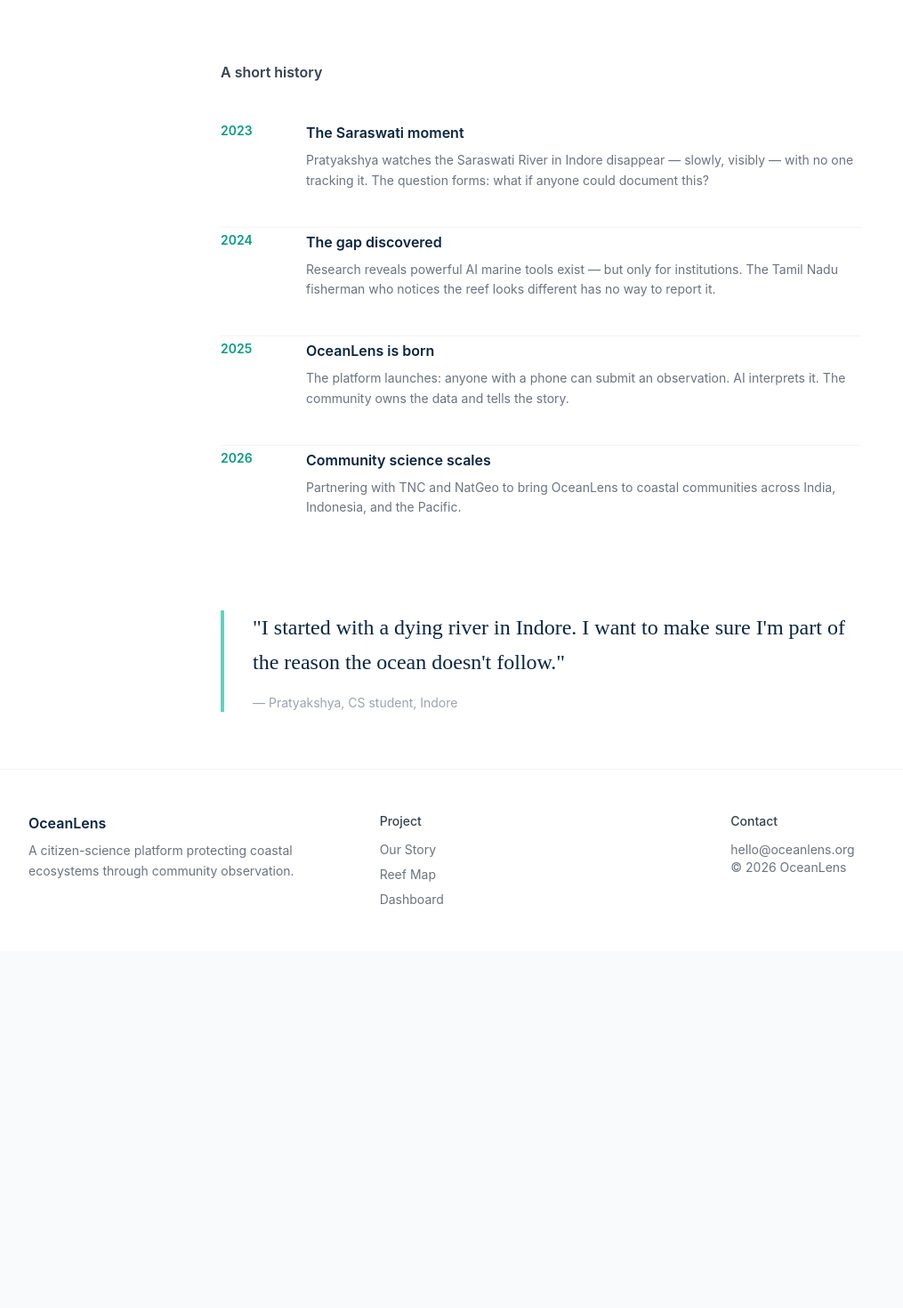
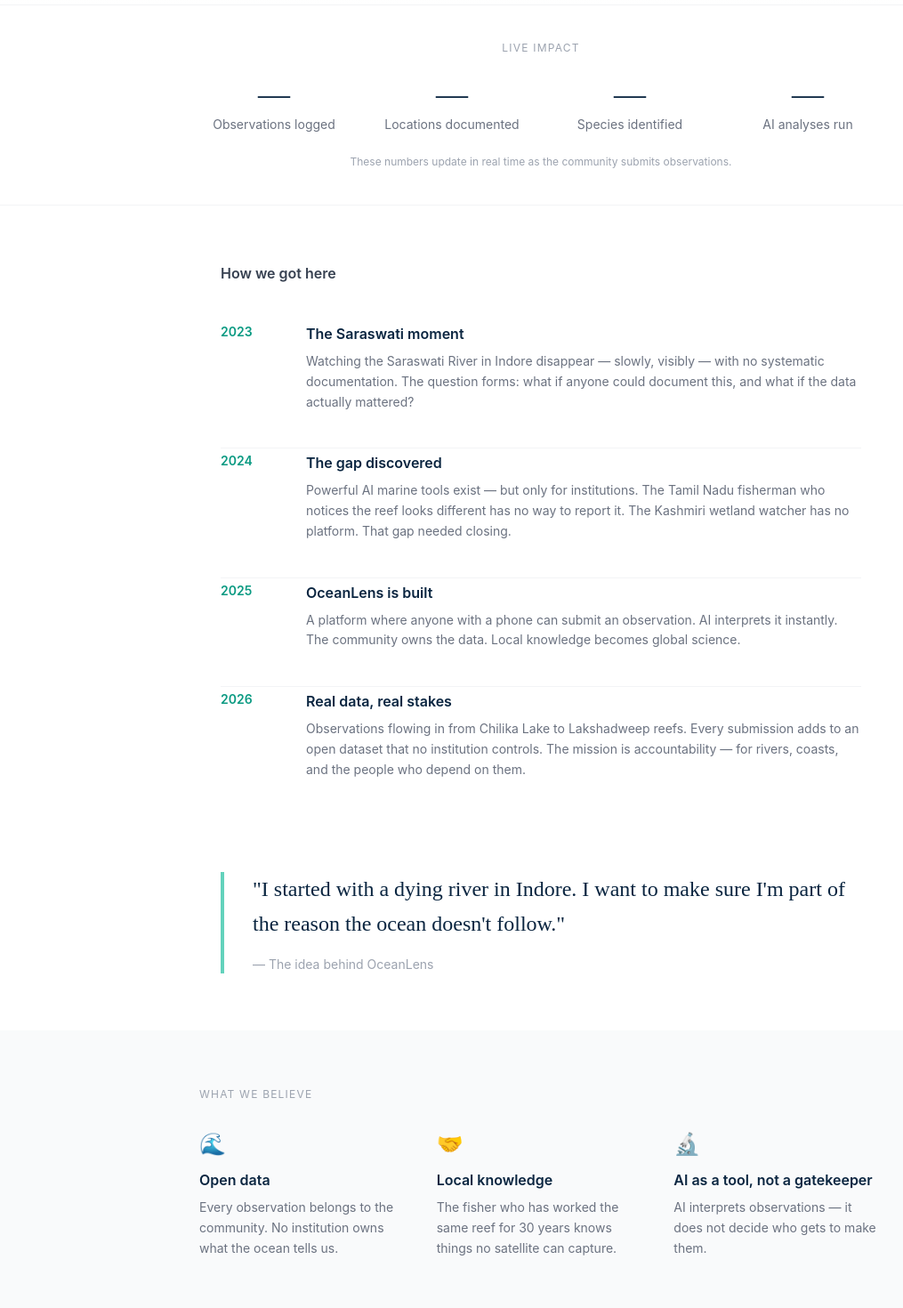
Before and after one commit to Pratyakshya10/OceanLens, a React (Vite) app in the folder FRONTEND/frontend/: page /story in a window 1280 px wide. Shown: the part 380-1850 px from the top of the page at 89% size, without its empty margins (32-1047 px from the left). Before the commit the page ends 1449 px from the top, so only its background shows below. Built offline with nearby package versions, Linux system fonts and the light colour scheme; no server answers.

Commit message:
feat: story page with live impact stats and cleaned narrative

```diff
--- a/FRONTEND/frontend/src/pages/StoryPage.jsx
+++ b/FRONTEND/frontend/src/pages/StoryPage.jsx
@@ -1,9 +1,44 @@
+import { useEffect, useState } from 'react'
+
+const API = import.meta.env.VITE_API_URL || 'http://localhost:5000'
+
 export default function StoryPage() {
+  const [stats, setStats] = useState(null)
+
+  useEffect(() => {
+    fetch(`${API}/api/observations`)
+      .then(r => r.json())
+      .then(data => {
+        const totalObs = data.length
+        const uniqueSpecies = new Set(data.map(o => o.species).filter(Boolean)).size
+        const uniqueLocations = new Set(data.map(o => `${Math.round(o.lat)},${Math.round(o.lng)}`)).size
+        const aiProcessed = data.filter(o => o.aiProcessed).length
+        setStats({ totalObs, uniqueSpecies, uniqueLocations, aiProcessed })
+      })
+      .catch(() => {})
+  }, [])
+
   const timeline = [
-    { year: '2023', title: 'The Saraswati moment', desc: 'Pratyakshya watches the Saraswati River in Indore disappear — slowly, visibly — with no one tracking it. The question forms: what if anyone could document this?' },
-    { year: '2024', title: 'The gap discovered', desc: 'Research reveals powerful AI marine tools exist — but only for institutions. The Tamil Nadu fisherman who notices the reef looks different has no way to report it.' },
-    { year: '2025', title: 'OceanLens is born', desc: 'The platform launches: anyone with a phone can submit an observation. AI interprets it. The community owns the data and tells the story.' },
-    { year: '2026', title: 'Community science scales', desc: 'Partnering with TNC and NatGeo to bring OceanLens to coastal communities across India, Indonesia, and the Pacific.' },
+    {
+      year: '2023',
+      title: 'The Saraswati moment',
+      desc: 'Watching the Saraswati River in Indore disappear — slowly, visibly — with no systematic documentation. The question forms: what if anyone could document this, and what if the data actually mattered?'
+    },
+    {
+      year: '2024',
+      title: 'The gap discovered',
+      desc: 'Powerful AI marine tools exist — but only for institutions. The Tamil Nadu fisherman who notices the reef looks different has no way to report it. The Kashmiri wetland watcher has no platform. That gap needed closing.'
+    },
+    {
+      year: '2025',
+      title: 'OceanLens is built',
+      desc: 'A platform where anyone with a phone can submit an observation. AI interprets it instantly. The community owns the data. Local knowledge becomes global science.'
+    },
+    {
+      year: '2026',
+      title: 'Real data, real stakes',
+      desc: 'Observations flowing in from Chilika Lake to Lakshadweep reefs. Every submission adds to an open dataset that no institution controls. The mission is accountability — for rivers, coasts, and the people who depend on them.'
+    },
   ]
 
   return (
@@ -15,13 +50,36 @@ export default function StoryPage() {
           We started with a dying river.
         </h1>
         <p className="text-gray-500 max-w-xl mx-auto leading-relaxed">
-          OceanLens is the work of a CS student who believes the people closest to the water should have the loudest voice in protecting it.
+          OceanLens exists because the people closest to the water deserve the tools to protect it — and the world deserves to hear what they find.
         </p>
+      </div>
+
+      {/* Live impact stats */}
+      <div className="border-y border-gray-100 py-10 px-6">
+        <div className="max-w-3xl mx-auto">
+          <p className="text-xs tracking-widest text-gray-400 uppercase mb-6 text-center">Live impact</p>
+          <div className="grid grid-cols-2 md:grid-cols-4 gap-8 text-center">
+            {[
+              { num: stats ? stats.totalObs : '—', label: 'Observations logged' },
+              { num: stats ? stats.uniqueLocations : '—', label: 'Locations documented' },
+              { num: stats ? stats.uniqueSpecies : '—', label: 'Species identified' },
+              { num: stats ? stats.aiProcessed : '—', label: 'AI analyses run' },
+            ].map(s => (
+              <div key={s.label}>
+                <p className="font-serif text-4xl text-ocean-dark">{s.num}</p>
+                <p className="text-gray-500 text-sm mt-1">{s.label}</p>
+              </div>
+            ))}
+          </div>
+          <p className="text-center text-xs text-gray-400 mt-6">
+            These numbers update in real time as the community submits observations.
+          </p>
+        </div>
       </div>
 
       {/* Timeline */}
       <div className="max-w-3xl mx-auto px-6 py-16">
-        <h2 className="font-semibold text-gray-700 mb-10">A short history</h2>
+        <h2 className="font-semibold text-gray-700 mb-10">How we got here</h2>
         <div className="space-y-0">
           {timeline.map((t, i) => (
             <div key={t.year} className={`flex gap-8 pb-10 ${i !== timeline.length - 1 ? 'border-b border-gray-100' : ''}`}>
@@ -43,7 +101,27 @@ export default function StoryPage() {
           <p className="font-serif text-2xl text-ocean-dark leading-relaxed mb-4">
             "I started with a dying river in Indore. I want to make sure I'm part of the reason the ocean doesn't follow."
           </p>
-          <p className="text-gray-400 text-sm">— Pratyakshya, CS student, Indore</p>
+          <p className="text-gray-400 text-sm">— The idea behind OceanLens</p>
+        </div>
+      </div>
+
+      {/* Values */}
+      <div className="bg-gray-50 px-6 py-16">
+        <div className="max-w-3xl mx-auto">
+          <p className="text-xs tracking-widest text-gray-400 uppercase mb-8">What we believe</p>
+          <div className="grid md:grid-cols-3 gap-8">
+            {[
+              { icon: '🌊', title: 'Open data', desc: 'Every observation belongs to the community. No institution owns what the ocean tells us.' },
+              { icon: '🤝', title: 'Local knowledge', desc: 'The fisher who has worked the same reef for 30 years knows things no satellite can capture.' },
+              { icon: '🔬', title: 'AI as a tool, not a gatekeeper', desc: 'AI interprets observations — it does not decide who gets to make them.' },
+            ].map(v => (
+              <div key={v.title}>
+                <div className="text-2xl mb-3">{v.icon}</div>
+                <p className="font-semibold text-ocean-dark mb-2">{v.title}</p>
+                <p className="text-gray-500 text-sm leading-relaxed">{v.desc}</p>
+              </div>
+            ))}
+          </div>
         </div>
       </div>
     </div>
```
